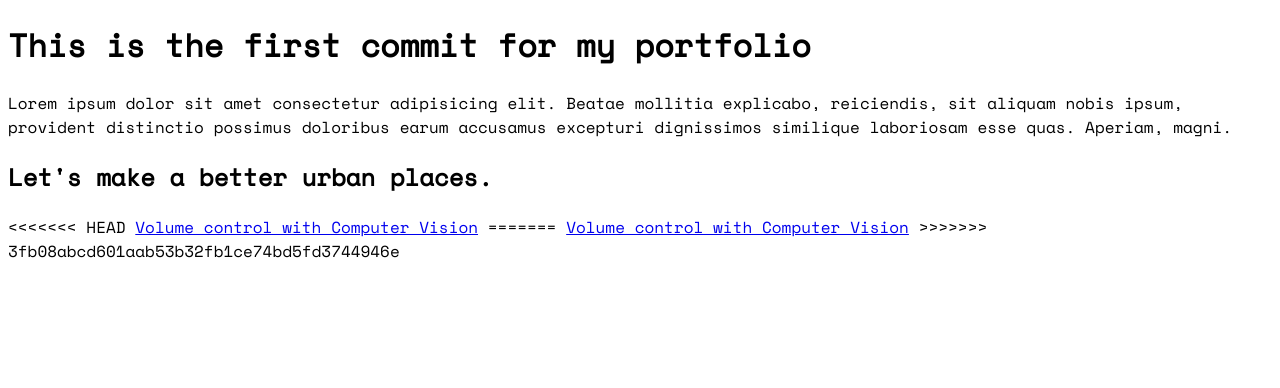
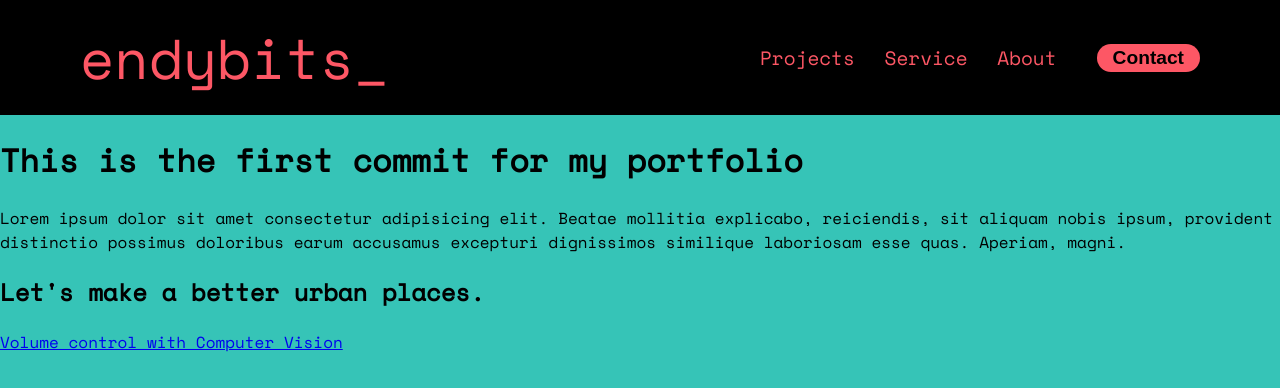
Before and after one commit to endybits/endybits.github.io, a plain HTML site: page index.html in a window 1280 px wide. Drawn offline with nearby package versions, Linux system fonts and the light colour scheme; a web font is replaced by a local one.

Commit message:
Some of css

```diff
--- a/css/styles.css
+++ b/css/styles.css
@@ -1,5 +1,66 @@
 body {
+    box-sizing: border-box;
+    padding: 0;
+    margin: 0;
+    background: rgba(54,196,183,1);
     font-family: 'Oxygen Mono', monospace;
     font-family: 'Roboto Mono', monospace;
     font-family: 'Space Mono', monospace;
 }
+
+header {
+    display: flex;
+    justify-content: flex-end;
+    align-items: center;
+    padding: 30px, 20px;
+    background-color: black;
+}
+
+.logo {
+    color: #FD5765;
+    text-decoration: none;
+    font-size: 3.5em;
+    margin-right: auto;
+    margin-left: 80px;
+    padding-top: 16px;
+    padding-bottom: 16px;
+}
+
+.nav_links {
+    list-style: none;
+}
+
+.nav_links li {
+    display: inline-block;
+    padding: 0, 20px;
+    margin-right: 20px;
+}
+
+.nav_links a, li {
+    color: #FD5765;
+    font-size: 1.1em;
+    text-decoration: none;
+}
+
+.nav_links li a:hover {
+    color: #36C4B7;
+}
+
+button {
+    background-color: #FD5765;
+    color: black;
+    font-size: 1.2em;
+    font-weight: bold;
+    margin: 0, 50px;
+    border: none;
+    border-radius: 50px;
+    padding: 9px, 25px;
+    margin-left: 20px;
+    margin-right: 80px;
+    padding-right: 16px;
+    padding-left: 16px;
+    padding-top: 3px;
+    padding-bottom: 3px;
+    cursor: pointer;
+    transition: all 0.3s ease 0s;
+}
--- a/index.html
+++ b/index.html
@@ -11,18 +11,23 @@
     <link rel="stylesheet" href="css/styles.css">
 </head>
 <body>
+    <header>
+        <span class="logo">endybits_</span>
+        <nav>
+            <ul class="nav_links">
+                <li><a href="#">Projects</a></li>
+                <li><a href="#">Service</a></li>
+                <li><a href="#">About</a></li>
+            </ul>
+        </nav>
+        <a class="contact" href="#"><button>Contact</button></a>
+    </header>
     <h1>This is the first commit for my portfolio</h1>
     <p>Lorem ipsum dolor sit amet consectetur adipisicing elit.
         Beatae mollitia explicabo, reiciendis, sit aliquam nobis ipsum,
         provident distinctio possimus doloribus earum accusamus excepturi dignissimos
         similique laboriosam esse quas. Aperiam, magni.</p>
     <h2>Let's make a better urban places.</h2>
-<<<<<<< HEAD
-
     <a href="https://github.com/endybits/opencv_volume_control">Volume control with Computer Vision</a>
-=======
-
-    <a href=https://github.com/endybits/opencv_volume_control>Volume control with Computer Vision</a>
->>>>>>> 3fb08abcd601aab53b32fb1ce74bd5fd3744946e
 </body>
 </html>
```
